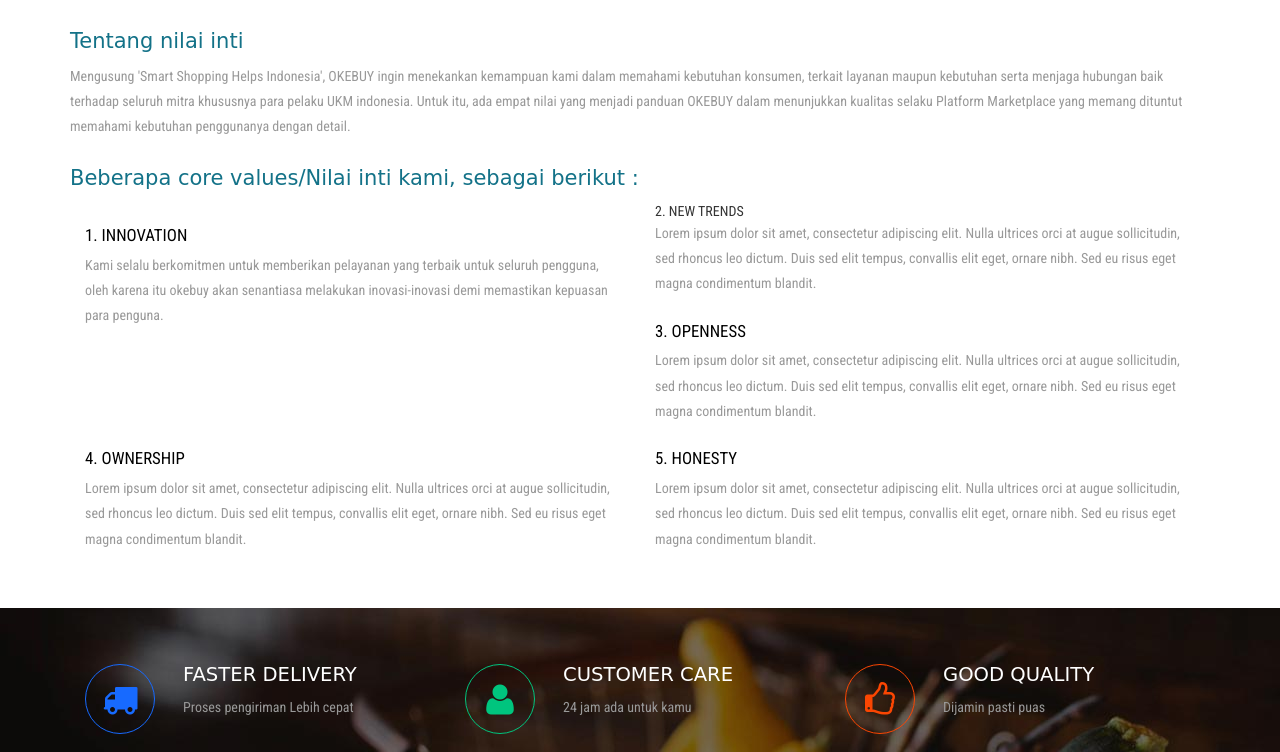
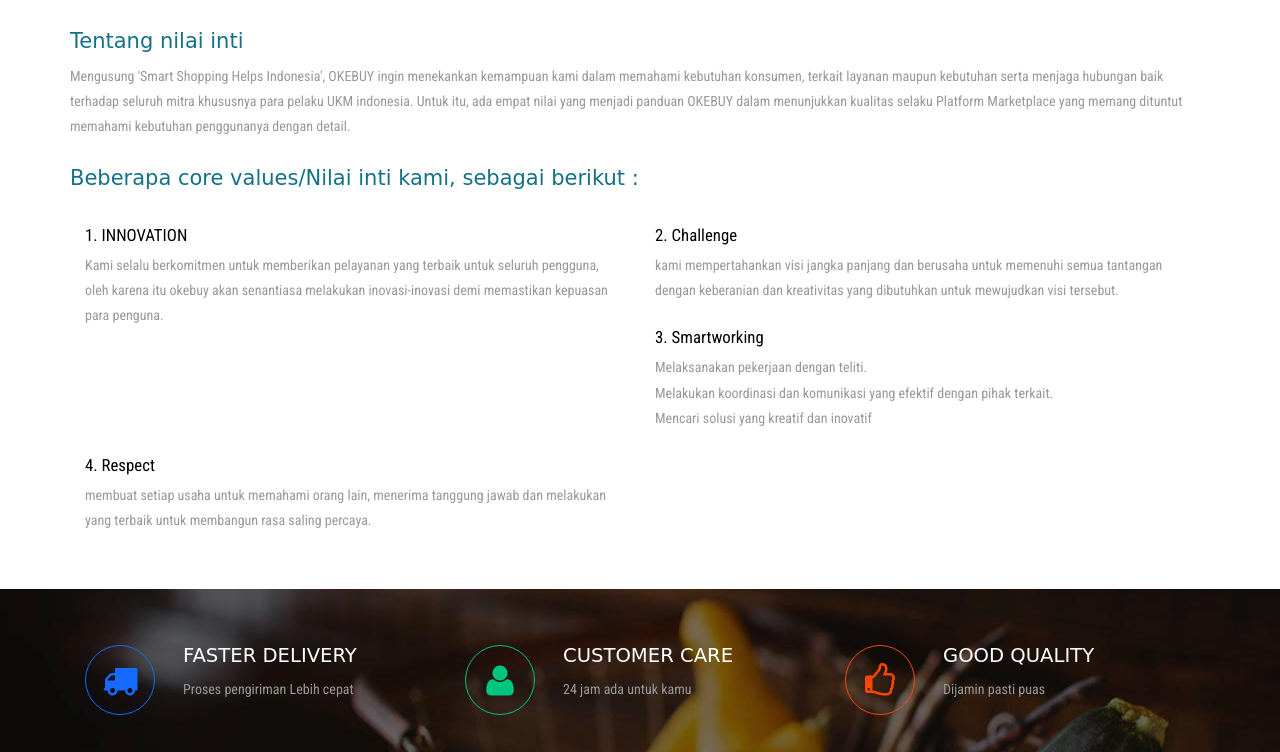
Before and after one commit to okebuy/okebuy.github.io, a plain HTML site: page values.html in a window 1280 px wide. Shown: the part 451-1203 px from the top of the page. Drawn offline with Linux system fonts and the light colour scheme; a web font is replaced by a local one.

Commit message:
Update values.html

```diff
--- a/values.html
+++ b/values.html
@@ -960,21 +960,19 @@
 					<h6>1. INNOVATION</h6>
 					<p>Kami selalu berkomitmen untuk memberikan pelayanan yang terbaik untuk seluruh pengguna, oleh karena itu okebuy akan senantiasa melakukan inovasi-inovasi demi memastikan kepuasan para penguna. </p>
 				</div>
-				<div class="col-md-6 w3values-grids"
-					<h6>2. NEW TRENDS</h6>
-					<p>Lorem ipsum dolor sit amet, consectetur adipiscing elit. Nulla ultrices orci at augue sollicitudin, sed rhoncus leo dictum. Duis sed elit tempus, convallis elit eget, ornare nibh. Sed eu risus eget magna condimentum blandit.  </p>
+				<div class="col-md-6 w3values-grids">
+					<h6>2. Challenge</h6>
+					<p> kami mempertahankan visi jangka panjang dan berusaha untuk memenuhi semua tantangan dengan keberanian dan kreativitas yang dibutuhkan untuk mewujudkan visi tersebut.   </p>
 				</div>
 				<div class="col-md-6 w3values-grids">
-					<h6>3. OPENNESS</h6>
-					<p>Lorem ipsum dolor sit amet, consectetur adipiscing elit. Nulla ultrices orci at augue sollicitudin, sed rhoncus leo dictum. Duis sed elit tempus, convallis elit eget, ornare nibh. Sed eu risus eget magna condimentum blandit.  </p>
+					<h6>3. Smartworking </h6>
+					<p>Melaksanakan pekerjaan dengan teliti. </p>
+					<p>Melakukan koordinasi dan komunikasi yang efektif dengan pihak terkait. </p>
+					<p>Mencari  solusi yang kreatif dan inovatif  </p>
 				</div>
 				<div class="col-md-6 w3values-grids">
-					<h6>4. OWNERSHIP</h6>
-					<p>Lorem ipsum dolor sit amet, consectetur adipiscing elit. Nulla ultrices orci at augue sollicitudin, sed rhoncus leo dictum. Duis sed elit tempus, convallis elit eget, ornare nibh. Sed eu risus eget magna condimentum blandit.  </p>
-				</div>
-				<div class="col-md-6 w3values-grids">
-					<h6>5. HONESTY</h6>
-					<p>Lorem ipsum dolor sit amet, consectetur adipiscing elit. Nulla ultrices orci at augue sollicitudin, sed rhoncus leo dictum. Duis sed elit tempus, convallis elit eget, ornare nibh. Sed eu risus eget magna condimentum blandit.  </p>
+					<h6>4. Respect</h6>
+					<p>membuat setiap usaha untuk memahami orang lain, menerima tanggung jawab dan melakukan yang terbaik untuk membangun rasa saling percaya.  </p>
 				</div>
 				<div class="clearfix"> </div>
 			</div>
```
